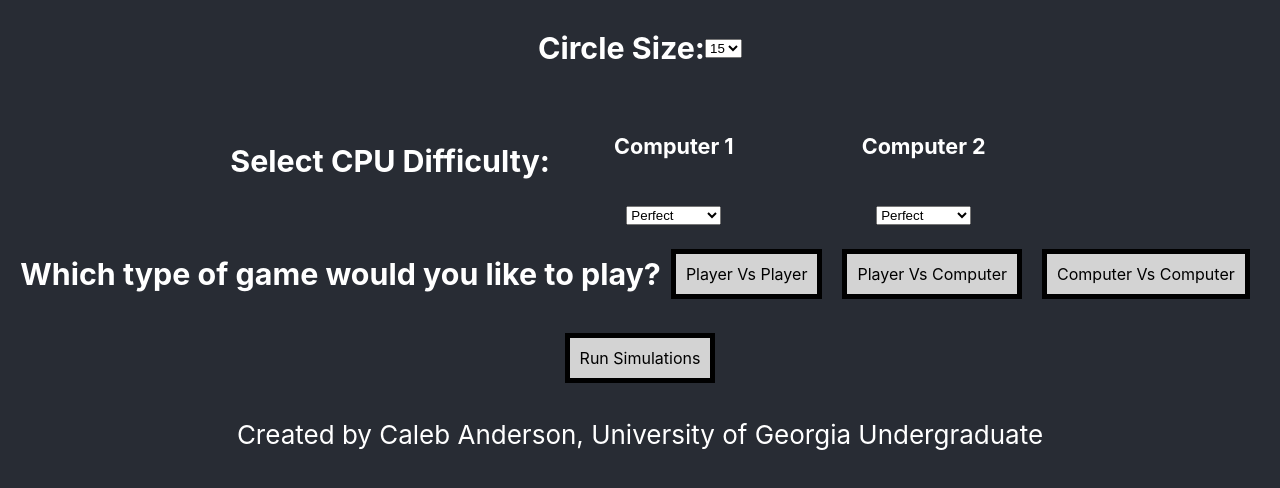
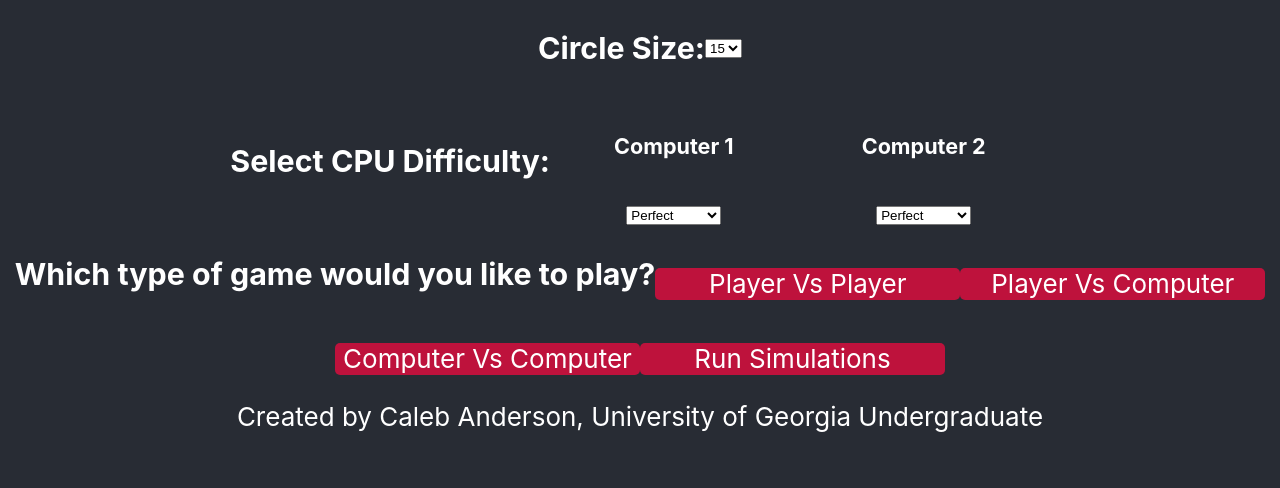
Before and after one commit to JosephCalebAnderson/circular-nim, a React (Create React App) app: page / in a window 1280 px wide. Shown: the top 488 px of the page. Built offline with nearby package versions, Linux system fonts and the light colour scheme.

Commit message:
Start of Styling buttons

```diff
--- a/src/App.css
+++ b/src/App.css
@@ -4,7 +4,6 @@ html {
 
 .App {
   text-align: center;
-  background-color: #282c34;
   color: white;
   min-height: 100vh;
   font-size: calc(10px + 2vmin);
@@ -51,17 +50,6 @@ html {
   display: flex;
   justify-content: space-around;
   align-items: center;
-}
-
-.Game-option {
-  cursor: pointer;
-  background-color: lightgray;
-  font-size: medium;
-  color: black;
-  border: 5px solid;
-  border-color: black;
-  padding: 10px 10px;
-  margin: 10px;
 }
 
 .gameSelection {
@@ -135,3 +123,58 @@ html {
   border: 10px solid;
   border-color: yellow;
 }
+
+.checkboxInput {
+  appearance: none;
+  width: 1.5rem;
+  height: 1.5rem;
+  border: 2px solid #ccc;
+  border-radius: 0.25rem;
+  cursor: pointer;
+  transform: translate(50%, 40%);
+
+
+ }
+
+
+ .checkboxInput:checked {
+  background-color: #BE123C;
+  border-color: #BE123C;
+ }
+
+
+ .checkboxInput:checked::before {
+  content: "\2713";
+  display: block;
+  width: 1rem;
+  height: 1rem;
+  font-size: 0.75rem;
+  line-height: 1rem;
+  text-align: center;
+  color: #fff;
+  background-color: #BE123C;
+  border-radius: 0.25rem;
+  position: absolute;
+  top: 0.25rem;
+  left: 0.25rem;
+ }
+
+ .buttons {
+  border-radius: 5px;
+  background: #BE123C;
+  border: none;
+  width: 305px;
+  height: 32px;
+  margin: 20px 0px 0px 0px;
+  transition: background 0.2s;
+ }
+
+
+ .buttons:hover {
+  background: #FF3E63;
+ }
+
+
+ .buttons:active {
+  background:#8A0B2A;
+ }
--- a/src/App.js
+++ b/src/App.js
@@ -1116,25 +1116,25 @@ function App() {
       </div>}
       {isPreGame && <div className='gameSelection'>
         <h3>Which type of game would you like to play?</h3>
-        <btn className = "Game-option" onClick = {() => handleGame1Click()}>Player Vs Player</btn>
-        <btn className = "Game-option" onClick = {() => handleGame2Click()}>Player Vs Computer</btn>
-        <btn className = "Game-option" onClick = {() => handleGame3Click()}>Computer Vs Computer</btn>
-        <btn className = "Game-option" onClick = {() => handleGame4Click()}>Run Simulations</btn>
+        <btn className = "buttons" onClick = {() => handleGame1Click()}>Player Vs Player</btn>
+        <btn className = "buttons" onClick = {() => handleGame2Click()}>Player Vs Computer</btn>
+        <btn className = "buttons" onClick = {() => handleGame3Click()}>Computer Vs Computer</btn>
+        <btn className = "buttons" onClick = {() => handleGame4Click()}>Run Simulations</btn>
       </div>}
       {isPreGame && <p>Created by Caleb Anderson, University of Georgia Undergraduate</p>}
 
 
       {!isSimulation && !isPreGame && <div className="gameplay">
-        {!isLoading && <btn className="selection" onClick = {() => handleNewGameSelection()}>Start New Game</btn>}
+        {!isLoading && <btn className="buttons" onClick = {() => handleNewGameSelection()}>Start New Game</btn>}
         {isGameOver && <h2 className={`prompt ${isPlayer1Turn ?  'p1' : 'p2'}`}>{turnPrompt} Wins!</h2>}
         {!isGameOver && <h3 className={`prompt ${isPlayer1Turn ?  'p1' : 'p2'}`}>{turnPrompt}'s Turn</h3>}
-        {!isGameOver && !isLoading && isPlayer1Human && <btn className="selection" onClick = {() => handleSelectionConfirmation()}>Confirm Move</btn>}
-        {!isGameOver && !isLoading && !isPlayer1Human && <btn className="selection" onClick = {() => handleSimulationMove()}>Make CPU Move</btn>}
+        {!isGameOver && !isLoading && isPlayer1Human && <btn className="buttons" onClick = {() => handleSelectionConfirmation()}>Confirm Move</btn>}
+        {!isGameOver && !isLoading && !isPlayer1Human && <btn className="buttons" onClick = {() => handleSimulationMove()}>Make CPU Move</btn>}
         {!isGameOver && <div>
           <label for="cheat"> Highlight A Winning Move</label>
-          <input type="checkbox" id="cheat" name="cheat" value={winningStonesVisible} onChange= {() => setWinningStonesVisible(!winningStonesVisible)}></input>
+          <input className = 'checkboxInput' type="checkbox" id="cheat" name="cheat" value={winningStonesVisible} onChange= {() => setWinningStonesVisible(!winningStonesVisible)}></input>
         </div>}
-        {!isLoading && <btn className="selection" onClick = {() => handleResetGame()}>Reset Game</btn>}
+        {!isLoading && <btn className="buttons" onClick = {() => handleResetGame()}>Reset Game</btn>}
         {stoneElements}
       </div>}
 
@@ -1147,7 +1147,7 @@ function App() {
           <option value="1000">1000</option>
           <option value="10000">10000</option>
         </select>
-        <btn className = "Game-option" onClick = {() => runCPUSimulations()}>Run Simulation</btn>
+        <btn className = "buttons" onClick = {() => runCPUSimulations()}>Run Simulation</btn>
         <div className = 'stats'>
           <div className = 'row'>
             <h2>Statistics</h2>
@@ -1170,7 +1170,7 @@ function App() {
             <h2>{cpu2Winning}</h2>
           </div>
         </div>
-        {!isPreGame && !isLoading && <btn className="selection" onClick = {() => handleNewGameSelection()}>Start New Game</btn>}
+        {!isPreGame && !isLoading && <btn className="buttons" onClick = {() => handleNewGameSelection()}>Start New Game</btn>}
       </div>}
     </div>
   );
```
